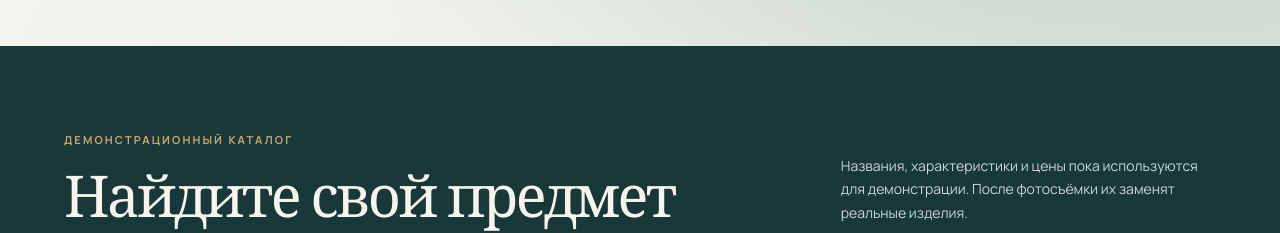
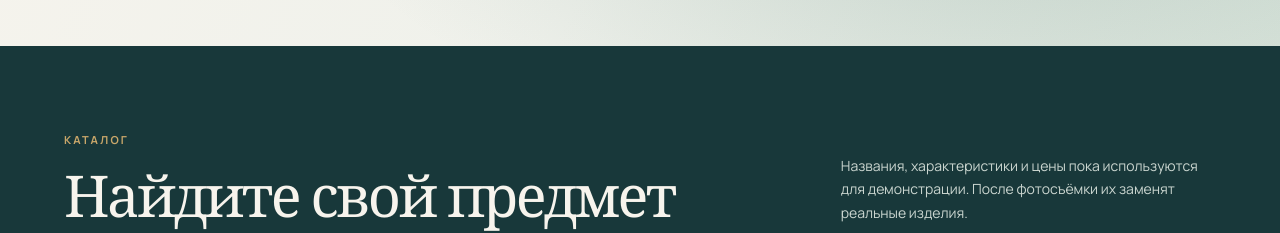
Before and after one commit to Jelydade/ResiNDart, a plain HTML site: page index.html in a window 1280 px wide. Shown: the part 1260-1493 px from the top of the page. Drawn offline with nearby package versions, Linux system fonts and the light colour scheme.

Commit message:
content: shorten catalog label

```diff
--- a/index.html
+++ b/index.html
@@ -42,7 +42,7 @@
       <section class="catalog" id="catalog" aria-labelledby="catalog-title">
         <div class="section-heading">
           <div>
-            <p class="eyebrow">Демонстрационный каталог</p>
+            <p class="eyebrow">Каталог</p>
             <h2 id="catalog-title">Найдите свой предмет</h2>
           </div>
           <p>Названия, характеристики и цены пока используются для демонстрации. После фотосъёмки их заменят реальные изделия.</p>
```
